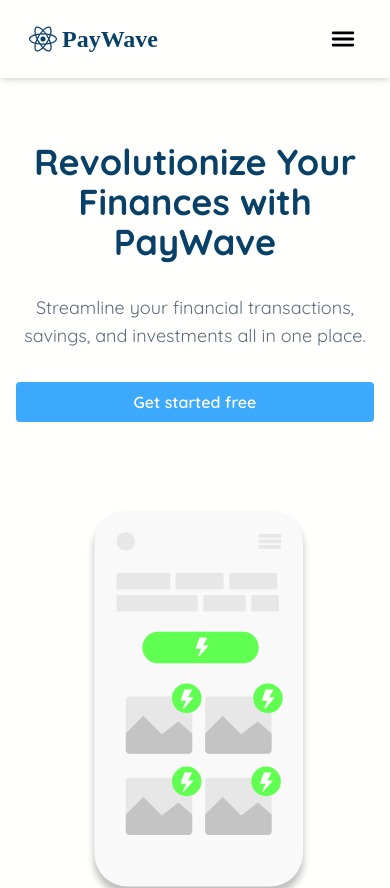
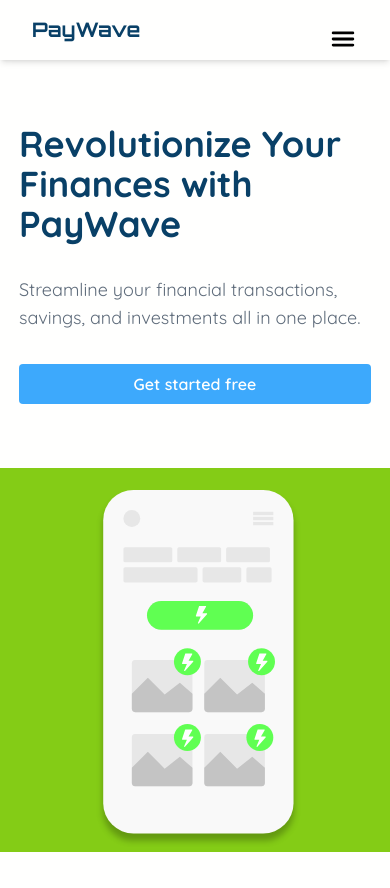
Before and after one commit to BeeAwwad/PayWave-landing-page, a React (Vite) app: page / in a window 390 px wide. Shown: the top 888 px of the page. Built offline with nearby package versions, Linux system fonts and the light colour scheme.

Commit message:
fix: image phone image is too big and fixed font on header :|

```diff
--- a/src/index.css
+++ b/src/index.css
@@ -1,4 +1,5 @@
 @import url("https://fonts.googleapis.com/css2?family=Quicksand:wght@300;400;500;600;700&display=swap");
+@import url("https://fonts.googleapis.com/css2?family=Orbitron:wght@400;500;600;700;800;900&family=Quicksand:wght@300;400;500;600;700&display=swap");
 
 @tailwind base;
 @tailwind components;
--- a/src/landingPageComponents/Header.jsx
+++ b/src/landingPageComponents/Header.jsx
@@ -13,11 +13,11 @@
     <div className="shadow-md w-full sticky top-0 left-0">
       <div className="md:flex items-center justify-between bg-[#fffffe] py-4 md:px-10 px-7">
         <div
-          className="font-bold text-2xl cursor-pointer flex items-center font-[Poppins]
-          text-[#094067]"
+          className="font-bold text-xl cursor-pointer flex items-center
+          text-[#094067] font-orbitron"
         >
-          <span className="text-3xl text-[#094067] mr-1 pt-2">
-            <ion-icon name="logo-react"></ion-icon>
+          <span className="text-[#094067] mr-1 pt-2">
+            {/* <ion-icon name="logo-react"></ion-icon> */}
           </span>
           PayWave
         </div>
@@ -30,12 +30,12 @@
         </div>
 
         <ul
-          className={`md:flex md:items-center md:pb-0 pb-12 absolute md:static bg-[#fffffe] md:z-auto z-[-1] left-0 w-full md:w-auto md:pl-0 pl-9 transition-all duration-500 ease-in ${
+          className={`font-quicksand md:flex md:items-center md:pb-0 pb-12 absolute md:static bg-[#fffffe] md:z-auto z-[-1] left-0 w-full md:w-auto md:pl-0 pl-9 transition-all duration-500 ease-in ${
             open ? "top-16" : "top-[-490px]"
           }`}
         >
           {Links.map((link) => (
-            <li key={link.name} className="md:ml-8 text-xl md:my-0 my-7">
+            <li key={link.name} className="md:ml-8 text-md md:my-0 my-7">
               <a
                 href={link.link}
                 className="text-[#5f6c7b] hover:text-[#ef4565] duration-500"
@@ -44,7 +44,7 @@
               </a>
             </li>
           ))}
-          <Button>Get Started</Button>
+          <Button className={"ml-8"}>Get Started</Button>
         </ul>
       </div>
     </div>
--- a/src/landingPageComponents/Main.jsx
+++ b/src/landingPageComponents/Main.jsx
@@ -5,7 +5,7 @@
   return (
     <main className="font-quicksand">
       <section id="home" className="bg-[#fffffe] flex flex-col md:flex-row">
-        <div className="container mx-auto text-center px-4 py-16">
+        <div className="container mx-auto px-4 py-16 md:w-1/2 max-w-sm">
           <h1 className="text-[#094067] text-4xl md:text-5xl font-bold mb-8">
             Revolutionize Your Finances with PayWave
           </h1>
@@ -17,8 +17,8 @@
             Get started free
           </Button>
         </div>
-        <div className="w-full lg:w-[50%]">
-          <EyePhoneSvg className="w-[80%] mx-auto mb-4" />
+        <div className="w-full md:w-1/2 bg-lime-500 max-h-96">
+          <EyePhoneSvg className="w-[100%] h-full max-h-96 mx-auto mb-4" />
         </div>
       </section>
 
--- a/tailwind.config.js
+++ b/tailwind.config.js
@@ -5,6 +5,7 @@
     extend: {
       fontFamily: {
         quicksand: ["Quicksand", "sans-serif"],
+        orbitron: ["Orbitron", "sans-serif"],
       },
       maxWidth: {
         1500: "1500px",
```
